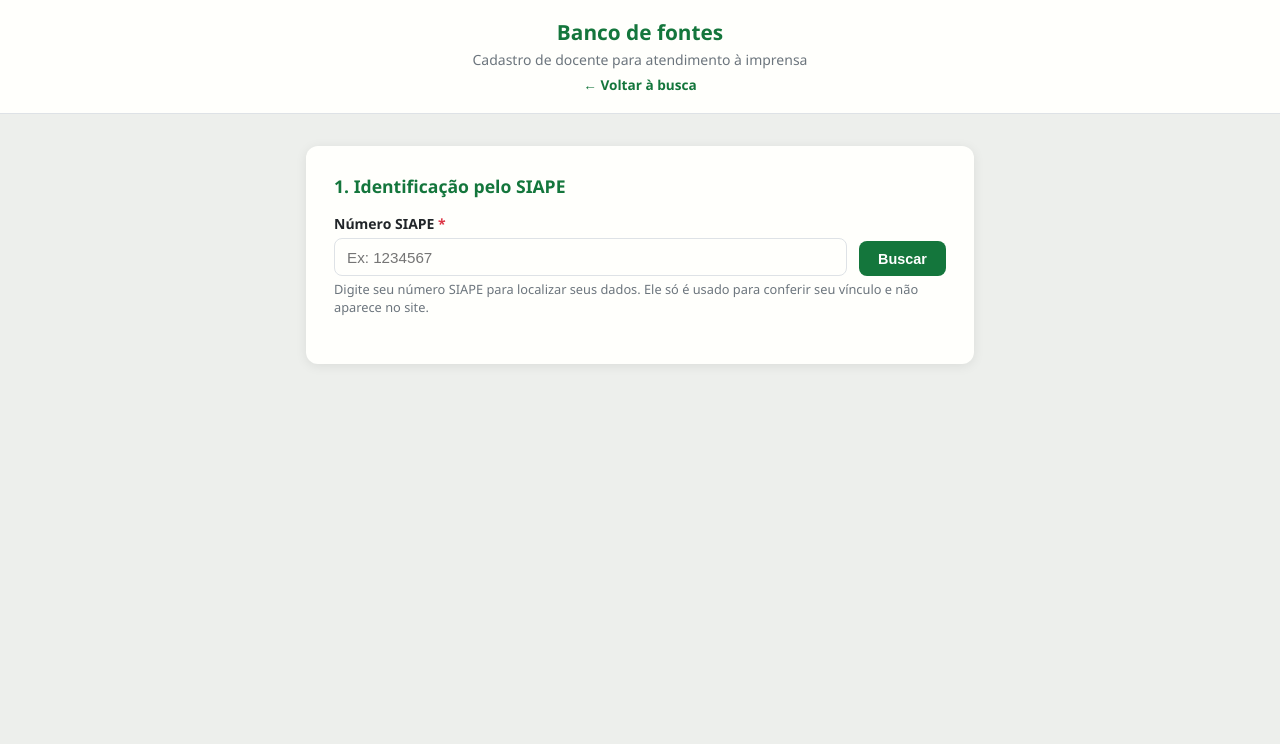
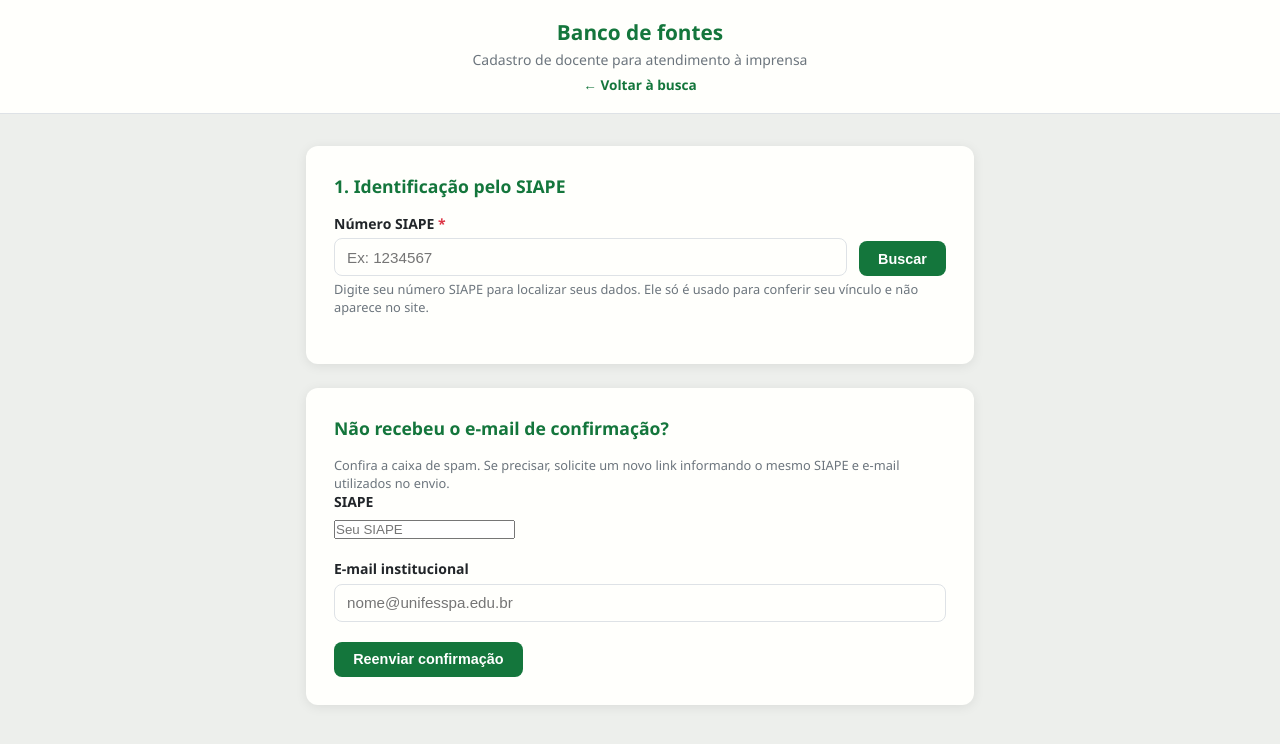
Before and after one commit to unifesspa-ascom/fontes, a plain HTML site: page cadastro/index.html in a window 1280 px wide. Drawn offline with Linux system fonts and the light colour scheme.

Commit message:
feat: permite solicitar novo link de confirmação pelo formulário

```diff
--- a/cadastro/index.html
+++ b/cadastro/index.html
@@ -298,6 +298,21 @@
       </div>
     </div>
 
+    <div class="card" id="reenvio-card">
+      <h2>Não recebeu o e-mail de confirmação?</h2>
+      <p class="hint">Confira a caixa de spam. Se precisar, solicite um novo link informando o mesmo SIAPE e e-mail utilizados no envio.</p>
+      <div class="field-group">
+        <label for="reenvio-siape">SIAPE</label>
+        <input id="reenvio-siape" inputmode="numeric" autocomplete="off" placeholder="Seu SIAPE">
+      </div>
+      <div class="field-group">
+        <label for="reenvio-email">E-mail institucional</label>
+        <input id="reenvio-email" type="email" autocomplete="email" placeholder="nome@unifesspa.edu.br">
+      </div>
+      <button type="button" class="btn-lookup" id="btn-reenviar" onclick="solicitarReenvio()">Reenviar confirmação</button>
+      <p id="reenvio-resultado" role="status" aria-live="polite"></p>
+    </div>
+
     <!-- PASSO 3: Dados do cadastro -->
     <div id="secao-cadastro">
 
@@ -448,6 +463,23 @@ function chamar(dados) {
     headers: { 'Content-Type': 'text/plain' },
     body: JSON.stringify(dados)
   }).then(r => r.json());
+}
+
+function solicitarReenvio() {
+  const siape = $('reenvio-siape').value.replace(/\D/g, '');
+  const email = $('reenvio-email').value.trim().toLowerCase();
+  const resultado = $('reenvio-resultado');
+  if (siape.length < 6 || siape.length > 8 || !emailValido(email)) {
+    resultado.textContent = 'Informe um SIAPE e e-mail institucional válidos.';
+    return;
+  }
+  const btn = $('btn-reenviar');
+  btn.disabled = true;
+  resultado.textContent = 'Solicitando novo link...';
+  chamar({ acao: 'reenviar', siape, email })
+    .then(r => { resultado.textContent = r.msg || (r.status === 'ok' ? 'Solicitação recebida.' : 'Não foi possível enviar agora.'); })
+    .catch(() => { resultado.textContent = 'Falha de conexão. Tente novamente.'; })
+    .finally(() => { btn.disabled = false; });
 }
 
 // ─── Busca SIAPE (conferida no servidor) ───────────────────────────────────
```
